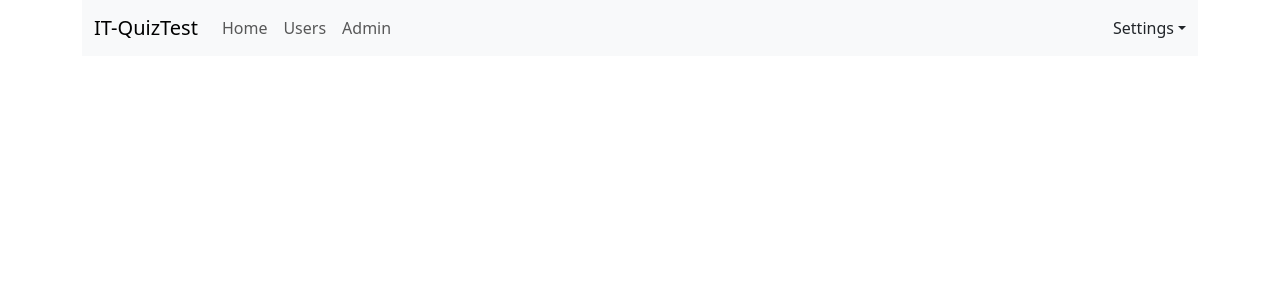
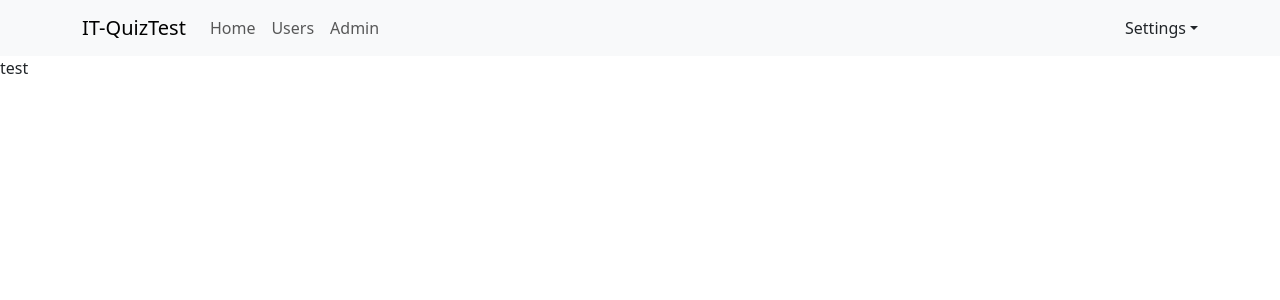
Before and after one commit to DWcoco08/quizTest, a React (Vite) app: page / in a window 1280 px wide. Shown: the top 300 px of the page. Built offline with nearby package versions, Linux system fonts and the light colour scheme.

Commit message:
code admin & user route

```diff
--- a/src/App.jsx
+++ b/src/App.jsx
@@ -1,13 +1,12 @@
 import "./App.scss";
 import React from "react";
-import NavBar_Header from "./components/Header/Header";
+import NavBar_Header from "./components/Header/NavBar_Header";
 
 const App = () => {
   return (
     <>
-      <div className="container">
-        <NavBar_Header />
-      </div>
+      <NavBar_Header />
+      <div>test</div>
     </>
   );
 };
--- /dev/null
+++ b/src/components/Admin/Admin.jsx
@@ -0,0 +1,5 @@
+const Admin = (props) => {
+  return <div>Admin Component</div>;
+};
+
+export default Admin;
--- a/src/components/Header/Header.jsx
+++ b/src/components/Header/NavBar_Header.jsx
@@ -2,6 +2,7 @@ import Container from "react-bootstrap/Container";
 import Nav from "react-bootstrap/Nav";
 import Navbar from "react-bootstrap/Navbar";
 import NavDropdown from "react-bootstrap/NavDropdown";
+import { Link } from "react-router-dom";
 
 const NavBar_Header = () => {
   return (
@@ -11,9 +12,15 @@ const NavBar_Header = () => {
         <Navbar.Toggle aria-controls="basic-navbar-nav" />
         <Navbar.Collapse id="basic-navbar-nav">
           <Nav className="me-auto">
-            <Nav.Link href="#home">Home</Nav.Link>
-            <Nav.Link href="#Users">Users</Nav.Link>
-            <Nav.Link href="#Admin">Admin</Nav.Link>
+            <Link to="/" className="nav-link">
+              Home
+            </Link>
+            <Link to="/Users" className="nav-link">
+              Users
+            </Link>
+            <Link to="/Admin" className="nav-link">
+              Admin
+            </Link>
           </Nav>
           <nav>
             <NavDropdown title="Settings" id="basic-nav-dropdown">
--- /dev/null
+++ b/src/components/User/User.jsx
@@ -0,0 +1,5 @@
+const User = (props) => {
+  return <div>User Component</div>;
+};
+
+export default User;
--- a/src/main.jsx
+++ b/src/main.jsx
@@ -2,9 +2,16 @@ import { StrictMode } from "react";
 import { createRoot } from "react-dom/client";
 import App from "./App.jsx";
 import "bootstrap/dist/css/bootstrap.min.css";
+import { BrowserRouter, Routes, Route } from "react-router-dom";
 
 createRoot(document.getElementById("root")).render(
   // <StrictMode>
-  <App />
+  <BrowserRouter>
+    <Routes>
+      <Route path="/" element={<App />} />
+      <Route path="/Users" element={<div>User Component</div>} />
+      <Route path="/Admin" element={<div>Admin Component</div>} />
+    </Routes>
+  </BrowserRouter>
   // </StrictMode>
 );
```
Also changed, not shown: src/App.scss (line endings or trailing spaces).
